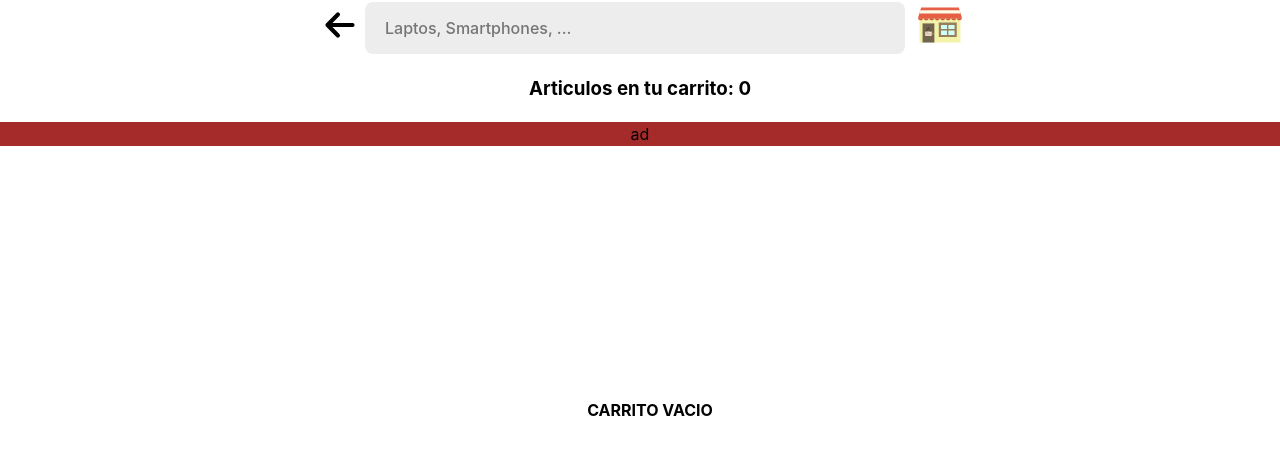
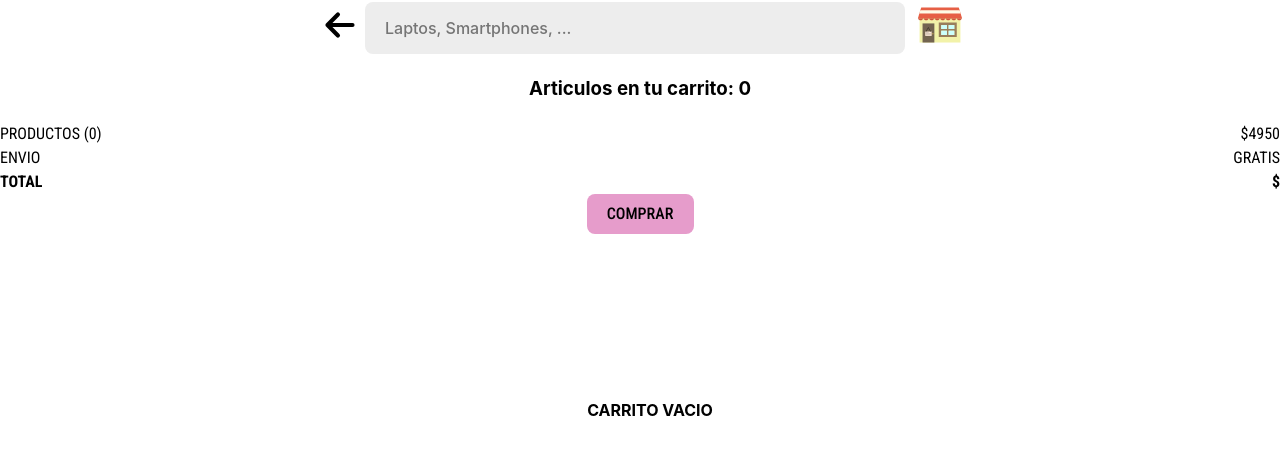
Before and after one commit to Squid6699/prueba-tecnica-02-bazar-universal, a React (Vite) app in the folder frontend/: page /myCart in a window 1280 px wide. Shown: the top 454 px of the page. Built offline with nearby package versions, Linux system fonts and the light colour scheme.

Commit message:
Total Cart

```diff
--- a/frontend/src/components/Cart.jsx
+++ b/frontend/src/components/Cart.jsx
@@ -44,6 +44,7 @@ function Cart(){
                                 </div>
                             </div>
                         ))
+
                     : <strong className="form-search">CARRITO VACIO</strong>
                     }
                 </div>
--- a/frontend/src/components/TotalCart.jsx
+++ b/frontend/src/components/TotalCart.jsx
@@ -1,12 +1,22 @@
 import React from 'react'
 import "../css/totalCart.css"
+import {useCart} from "../hooks/useCart"
 
 function TotalCart(){
+    const {cartMapped, totalCartPrice} = useCart();
     return(
         <>
-            <section className='container'>
-                ad
-            </section>
+            <aside className='container'>
+                <div className='info-cart'>
+                    <span>PRODUCTOS ({cartMapped.length})</span> {/* PONER LA CANTIDAD DE ARTICULOS DE CADA UNO Y NO EN GENERAL */}
+                    <span>$4950</span> {/* PONER EL TOTAL DE LOS PRODUCTOS DEPENDIENDO SU CANTIDAD */}
+                    <span>ENVIO</span>
+                    <span>GRATIS</span>
+                    <strong>TOTAL</strong>
+                    <strong>${totalCartPrice}</strong> {/* TERMINAR DE SACAR EL METODO PARA SACAR EL TOTAL DE PRODUCTOS*/}
+                    <button>COMPRAR</button>
+                </div>
+            </aside>
         </>
     );
 }
--- a/frontend/src/context/cart.jsx
+++ b/frontend/src/context/cart.jsx
@@ -50,6 +50,11 @@ export function CartProvider({children}){
         setCount((prevCount) => ({...prevCount, [id]: Math.max(e, 0)}));
     }
 
+    const totalCartPrice = () => {
+
+        return 100;
+    }
+
     return(
         <CartContext.Provider value={{
             cartMapped,
@@ -57,7 +62,8 @@ export function CartProvider({children}){
             removeCart,
             isInCart,
             count,
-            handleCount
+            handleCount,
+            totalCartPrice
         }}>{children}</CartContext.Provider>
     );
 }
--- a/frontend/src/css/totalCart.css
+++ b/frontend/src/css/totalCart.css
@@ -1,7 +1,28 @@
+@import url('https://fonts.googleapis.com/css2?family=Noto+Sans+JP:wght@100..900&family=Roboto+Condensed:ital,wght@0,100..900;1,100..900&display=swap');
+
+
 .container{
+    font-family: "Roboto Condensed", sans-serif;
     position: sticky;
     bottom: 0;
     width: 100%;
-    text-align: center;
-    background-color: brown;
+    background-color: white;
 }
+
+.container .info-cart{
+    display: grid;
+    grid-template-columns: 1fr 1fr;
+    width: 100%;
+    justify-items: start;
+
+}
+
+.container .info-cart span:nth-child(2n),
+.container .info-cart strong:nth-child(2n) {
+    justify-self: end;
+}
+
+.container .info-cart button {
+    grid-column: 1 / span 2;
+    justify-self: center;
+}
```
